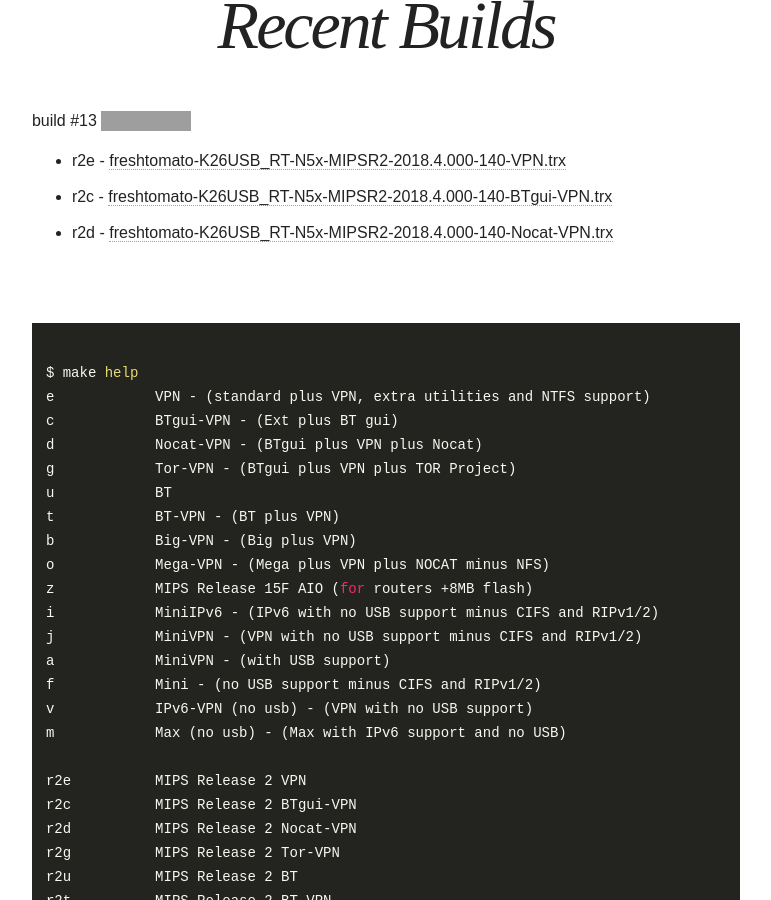
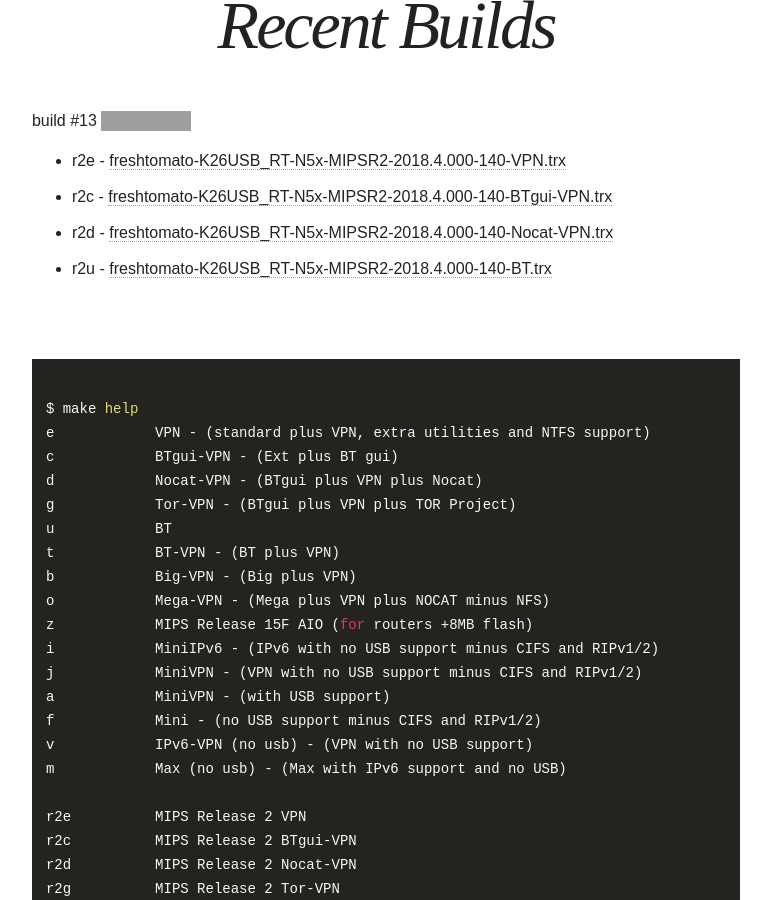
Before and after one commit to oglopss/freshtomato-mips-ci-jekyll, a Jekyll site: the page built from index.html, in a window 1280 px wide and 900 px high, scrolled down 487 px. Shown: the whole window, without its empty margins (254-1025 px from the left). Built offline with Jekyll 4.4.1, drawn with Linux system fonts in a browser that asks for light colours; nearby versions of some CDN libraries; grey boxes are pictures that could not be loaded.

Commit message:
Travis build 13 r2u pushed to gh-pages

```diff
--- a/_data/ss.yml
+++ b/_data/ss.yml
@@ -3,3 +3,4 @@
   - 0001 r2e freshtomato-K26USB_RT-N5x-MIPSR2-2018.4.000-140-VPN.trx
   - 0003 r2d freshtomato-K26USB_RT-N5x-MIPSR2-2018.4.000-140-Nocat-VPN.trx
   - 0002 r2c freshtomato-K26USB_RT-N5x-MIPSR2-2018.4.000-140-BTgui-VPN.trx
+  - 0005 r2u freshtomato-K26USB_RT-N5x-MIPSR2-2018.4.000-140-BT.trx
```
